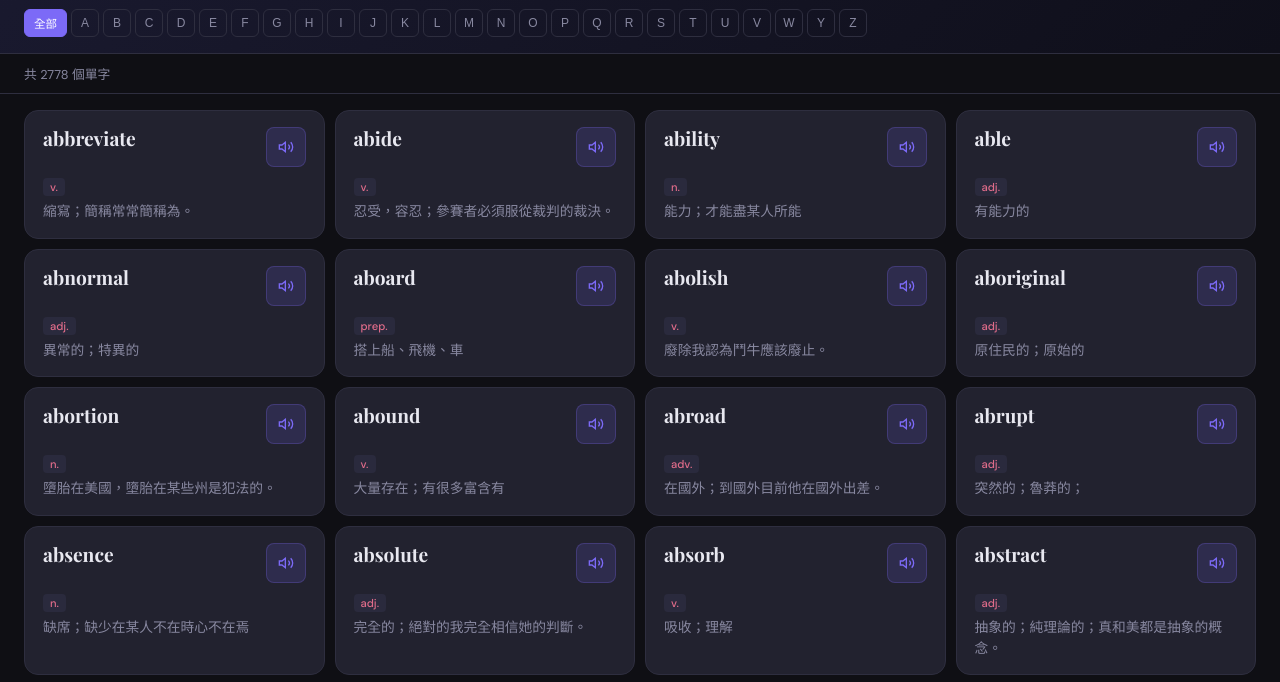
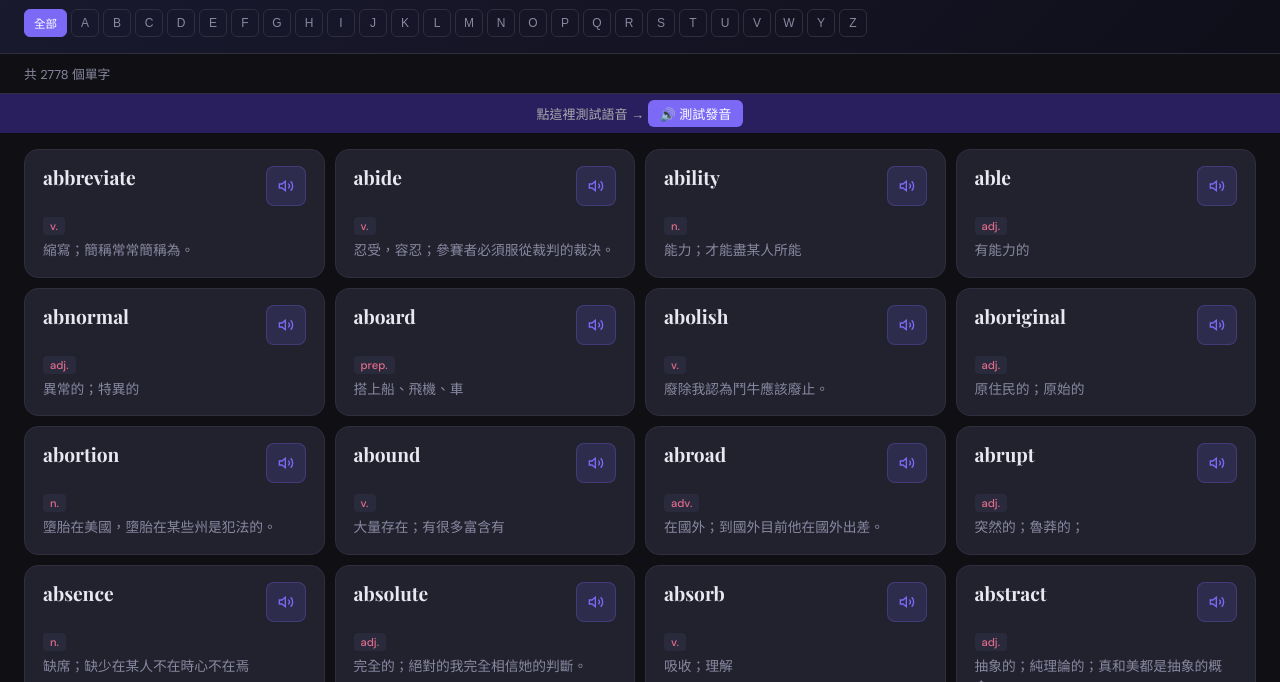
Before and after one commit to f88012/english-press, a plain HTML site: page index.html in a window 1280 px wide. Shown: the part 112-794 px from the top of the page. Drawn offline with nearby package versions, Linux system fonts and the light colour scheme.

Commit message:
Add audio test button for diagnostics

```diff
--- a/index.html
+++ b/index.html
@@ -65,6 +65,11 @@ input[type=search]::placeholder{color:var(--muted);}
   <div class="alpha-bar" id="alphaBar"></div>
 </header>
 <div class="stats-bar" id="statsBar">共 2,778 個單字</div>
+<div id="audioTest" style="text-align:center;padding:6px;background:#2a1f5e;font-size:13px;color:#aaa;">
+  點這裡測試語音 →
+  <button onclick="testSpeak()" style="background:#7c6af7;color:#fff;border:none;border-radius:6px;padding:4px 12px;cursor:pointer;font-size:13px;">🔊 測試發音</button>
+  <span id="audioTestMsg"></span>
+</div>
 <div class="grid" id="grid"></div>
 <div class="pagination" id="pagination"></div>
 
@@ -143,6 +148,22 @@ async function fetchMP3(word){
       }
     }
   }catch(e){}
+}
+
+function testSpeak(){
+  const msg=document.getElementById('audioTestMsg');
+  if(!('speechSynthesis' in window)){
+    msg.textContent=' ❌ 此瀏覽器不支援語音';
+    return;
+  }
+  msg.textContent=' ⏳ 播放中...';
+  speechSynthesis.cancel();
+  const u=new SpeechSynthesisUtterance('hello');
+  u.lang='en-US'; u.rate=0.9;
+  u.onstart=()=>{ msg.textContent=' ✅ 語音正常！'; };
+  u.onend=()=>{ setTimeout(()=>{ msg.textContent=''; }, 2000); };
+  u.onerror=(e)=>{ msg.textContent=' ❌ 錯誤：'+e.error; };
+  speechSynthesis.speak(u);
 }
 
 /* ── Alpha bar ── */
```
